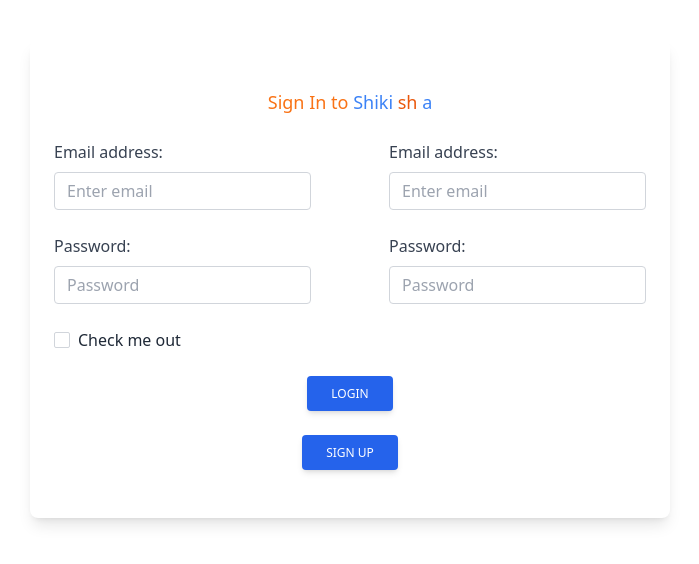
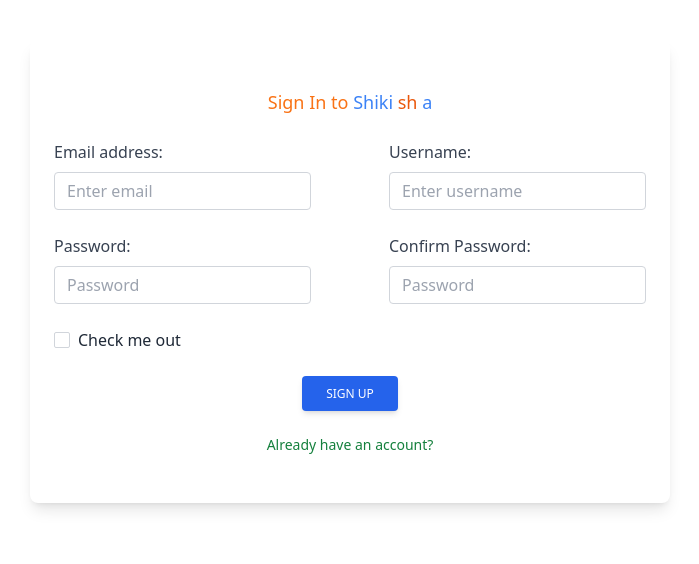
Before and after one commit to Brian-mula/shikishaweb, a Nuxt app: page /register in a window 1280 px wide. Shown: the top 564 px of the page, without its empty margins (290-989 px from the left). Built offline with nearby package versions, Linux system fonts and the light colour scheme.

Commit message:
completed registration

```diff
--- a/composables/auth.js
+++ b/composables/auth.js
@@ -2,16 +2,23 @@
 import {
     createUserWithEmailAndPassword, getAuth, onAuthStateChanged, signInWithEmailAndPassword, signOut
 } from "firebase/auth";
+import { doc, getFirestore, setDoc } from "firebase/firestore";
 
-export const signIn = async (email, password) => {
+export const signIn = async (email, password,username) => {
   const auth = getAuth();
+  const db = getFirestore()
   const cred = await signInWithEmailAndPassword(auth, email, password);
+  await setDoc(doc(db,'users',cred.user.uid),{
+    name: username,
+    email: email
+  })
   return cred;
 };
 
 export const signUp = async (email, password) => {
   const auth = getAuth();
   const cred = await createUserWithEmailAndPassword(auth, email, password);
+
   return cred;
 };
 
--- a/pages/login.vue
+++ b/pages/login.vue
@@ -60,11 +60,10 @@
       </form>
       <div class="flex justify-center items-center py-6">
         <nuxt-link to="/register"
+        class="text-green-700 text-sm"
 
-        type="button"
-        class="px-6 py-2.5 bg-blue-600 text-white font-medium text-xs leading-tight uppercase rounded shadow-md hover:bg-blue-700 hover:shadow-lg focus:bg-blue-700 focus:shadow-lg focus:outline-none focus:ring-0 active:bg-blue-800 active:shadow-lg transition duration-150 ease-in-out"
       >
-        Sign up
+        Don't have an account?
       </nuxt-link>
       </div>
     </div>
--- a/pages/register.vue
+++ b/pages/register.vue
@@ -45,32 +45,31 @@
                         <label
                           for="exampleInputEmail1"
                           class="form-label inline-block mb-2 text-gray-700"
-                          >Email address:</label
+                          >Username:</label
                         >
                         <input
-                        v-model="email"
-                          type="email"
+                        v-model="username"
+                          type="text"
                           class="form-control block w-full px-3 py-1.5 text-base font-normal text-gray-700 bg-white bg-clip-padding border border-solid border-gray-300 rounded transition ease-in-out m-0 focus:text-gray-700 focus:bg-white focus:border-blue-600 focus:outline-none"
-                          id="exampleInputEmail1"
-                          aria-describedby="emailHelp"
-                          placeholder="Enter email"
+
+                          placeholder="Enter username"
                         />
-                        <p v-if="emailError" class="text-red-600">Email is required</p>
+                        <p v-if="usernameError" class="text-red-600">Username is required</p>
                       </div>
                       <div class="form-group mb-6">
                         <label
                           for="exampleInputPassword1"
                           class="form-label inline-block mb-2 text-gray-700"
-                          >Password:</label
+                          >Confirm Password:</label
                         >
                         <input
-                        v-model="password"
+                        v-model="conpassword"
                           type="password"
                           class="form-control block w-full px-3 py-1.5 text-base font-normal text-gray-700 bg-white bg-clip-padding border border-solid border-gray-300 rounded transition ease-in-out m-0 focus:text-gray-700 focus:bg-white focus:border-blue-600 focus:outline-none"
                           id="exampleInputPassword1"
                           placeholder="Password"
                         />
-                        <p v-if="passwordError" class="text-red-600">Password is required</p>
+                        <p v-if="conpasswordError" class="text-red-600">Password is required</p>
                       </div>
                 </div>
              </div>
@@ -92,17 +91,15 @@
               type="button"
               class="px-6 py-2.5 bg-blue-600 text-white font-medium text-xs leading-tight uppercase rounded shadow-md hover:bg-blue-700 hover:shadow-lg focus:bg-blue-700 focus:shadow-lg focus:outline-none focus:ring-0 active:bg-blue-800 active:shadow-lg transition duration-150 ease-in-out"
             >
-              Login
+              Sign up
             </button>
              </div>
             </form>
             <div class="flex justify-center items-center py-6">
-              <nuxt-link to="/register"
-
-              type="button"
-              class="px-6 py-2.5 bg-blue-600 text-white font-medium text-xs leading-tight uppercase rounded shadow-md hover:bg-blue-700 hover:shadow-lg focus:bg-blue-700 focus:shadow-lg focus:outline-none focus:ring-0 active:bg-blue-800 active:shadow-lg transition duration-150 ease-in-out"
+              <nuxt-link to="/login"
+              class="text-green-700 text-sm"
             >
-              Sign up
+              Already have an account?
             </nuxt-link>
             </div>
           </div>
@@ -111,9 +108,60 @@
 </template>
 
 <script setup>
+
 definePageMeta({
     layout:"loginlay"
 })
+const router=useRouter()
+const email=ref(null)
+const password=ref(null)
+const username=ref(null)
+const usernameError =ref(false)
+const emailError=ref(false)
+const passwordError=ref(false)
+const conpassword=ref(null)
+const conpasswordError=ref(false)
+
+const handleLogin=async()=>{
+  console.log("I've been tapped")
+  if(email.value && username.value && password.value && conpassword.value){
+    await signUp(email.value,password.value,username.value)
+    router.push('/home')
+    console.log("They have been filled")
+  }else{
+      usernameError.value=true
+      emailError.value=true
+      passwordError.value=true
+      conpasswordError.value=true
+    if(!email.value){
+      usernameError.value=false
+      emailError.value=true
+      passwordError.value=false
+      conpasswordError.value=false
+      console.log("provide email")
+    }
+    if(!username.value){
+      usernameError.value=true
+      emailError.value=false
+      passwordError.value=false
+      conpasswordError.value=false
+      console.log("Provide username")
+    }
+    if(!password.value){
+      usernameError.value=false
+      emailError.value=false
+      passwordError.value=true
+      conpasswordError.value=false
+      console.log("provide password")
+    }
+    if(!conpassword.value){
+      conpasswordError.value=true
+      usernameError.value=false
+      emailError.value=false
+      passwordError.value=false
+    }
+  }
+}
 </script>
 
 <style lang="scss" scoped>
```
